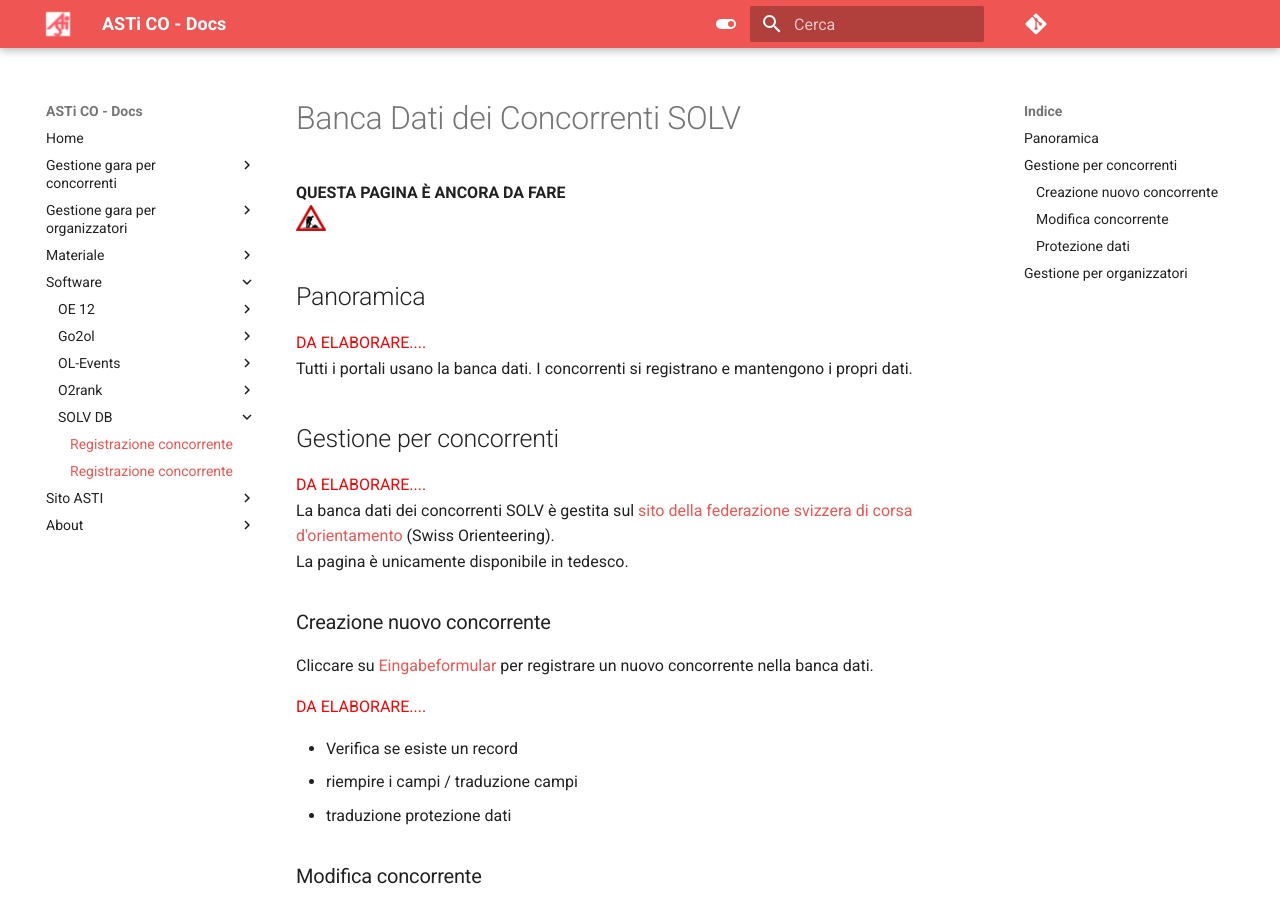
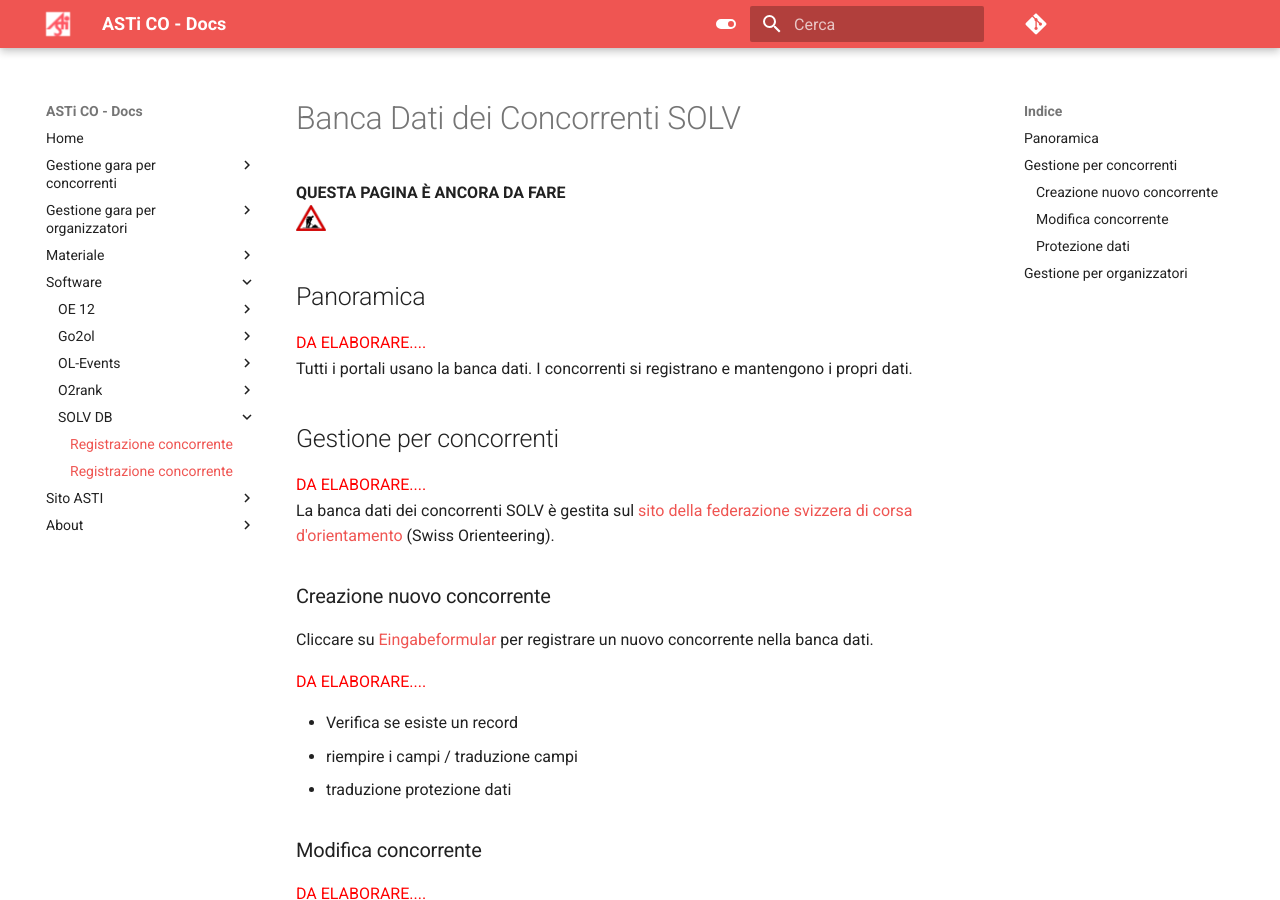
Before and after one commit to asti-co/doc, an MkDocs documentation site: the page built from docs/software/solvDB.md, in a window 1280 px wide and 900 px high. Built offline with MkDocs 1.6.1 and Material for MkDocs 9.7.7, drawn with Linux system fonts in a browser that asks for light colours; comment, search, counter and statistics services are not loaded.

```diff
--- a/docs/software/solvDB.md
+++ b/docs/software/solvDB.md
@@ -13,7 +13,6 @@
 
 <span style="color:red">DA ELABORARE....</span>
 La banca dati dei concorrenti SOLV è gestita sul [sito della federazione svizzera di corsa d'orientamento](https://www.o-l.ch/cgi-bin/solvdb) (Swiss Orienteering).
-La pagina è unicamente disponibile in tedesco.
 
 ### Creazione nuovo concorrente {#nuovo}
 
```
